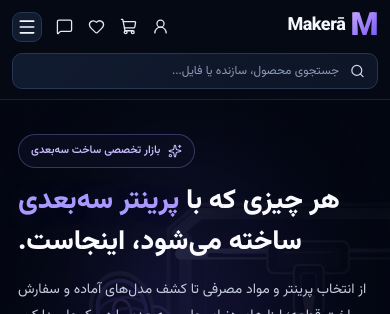
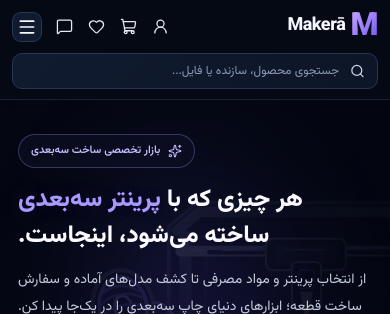
Before and after one commit to ParisaAtaee2000/web-projects, a React (Vite) app in the folder 3d-marketplace/: page / in a window 390 px wide. Shown: the top 314 px of the page. Built offline with nearby package versions, Linux system fonts and the light colour scheme.

Commit message:
Make homepage hero heading visibly smaller

```diff
--- a/3d-marketplace/src/components/hero/hero.css
+++ b/3d-marketplace/src/components/hero/hero.css
@@ -96,7 +96,7 @@
   max-width: 650px;
   margin: 0 0 16px;
   color: #fbfaff;
-  font-size: clamp(1.75rem, 2.9vw, 2.5rem);
+  font-size: clamp(26px, 2.3vw, 32px);
   font-weight: 800;
   line-height: 1.5;
   letter-spacing: normal;
@@ -245,7 +245,7 @@
   }
 
   .hero-title {
-    font-size: clamp(26px, 3vw, 35px);
+    font-size: clamp(25px, 2.7vw, 30px);
   }
 }
 
@@ -312,7 +312,7 @@
 
   .hero-title {
     margin-bottom: 13px;
-    font-size: clamp(26px, 7vw, 32px);
+    font-size: clamp(24px, 6.2vw, 28px);
     letter-spacing: normal;
     line-height: 1.5;
   }
```
